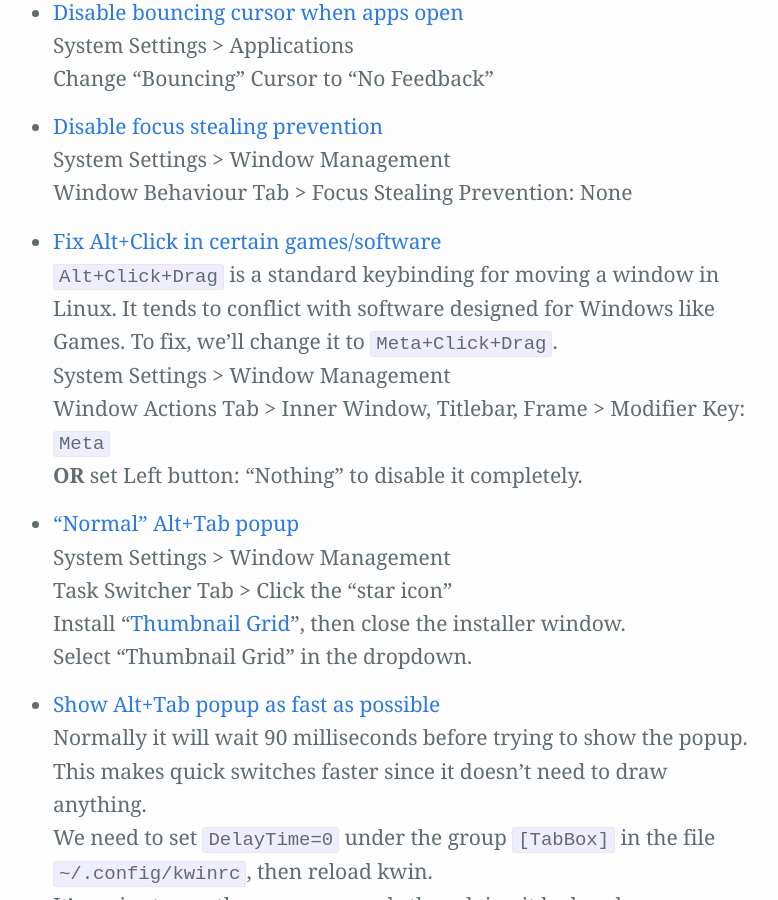
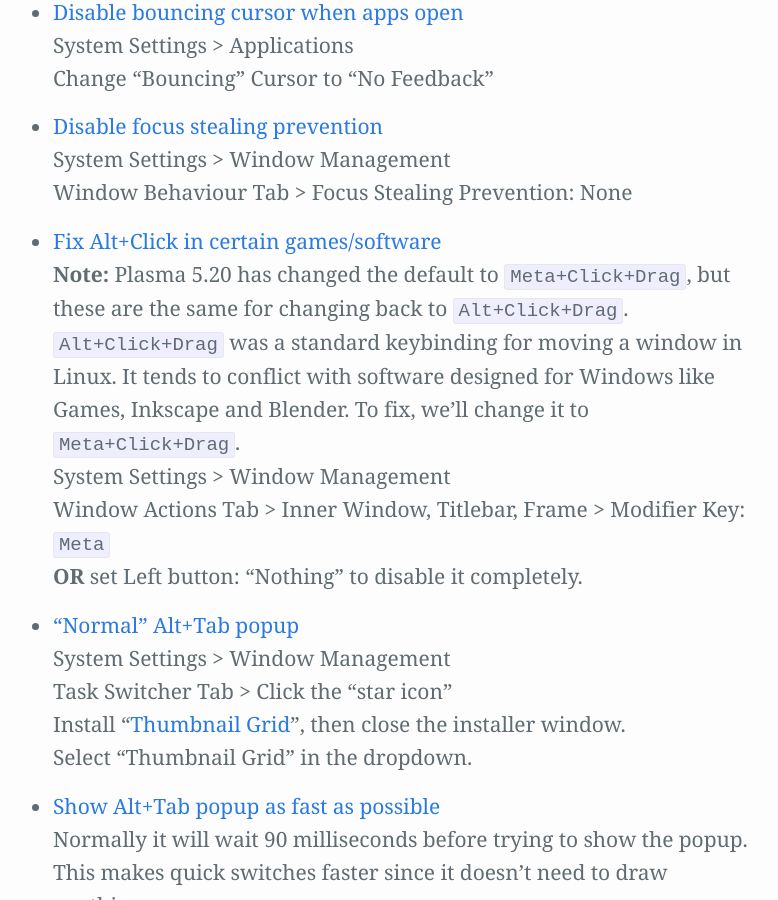
Before and after one commit to Zren/zren.github.io, a Jekyll site: the page built from kde_tips/tips.md, in a window 1280 px wide and 900 px high, scrolled down 2445 px. Shown: the whole window, without its empty margins (247-1025 px from the left). Built offline with Jekyll 4.4.1, drawn with Linux system fonts in a browser that asks for light colours; our own code applies the rules of GitHub Pages for plain Markdown files.

Commit message:
Mention Alt+Click was changed to Meta+Click in Plasma 5.20

```diff
--- a/kde_tips/tips.md
+++ b/kde_tips/tips.md
@@ -98,7 +98,8 @@
 {% endcapture%}{% include tip.html label=label contents=contents %}
 
 {% capture label %}Fix Alt+Click in certain games/software{% endcapture %}{% capture contents %}
-  `Alt+Click+Drag` is a standard keybinding for moving a window in Linux. It tends to conflict with software designed for Windows like Games. To fix, we'll change it to `Meta+Click+Drag`.
+  **Note:** Plasma 5.20 has changed the default to `Meta+Click+Drag`, but these are the same for changing back to `Alt+Click+Drag`.
+  `Alt+Click+Drag` was a standard keybinding for moving a window in Linux. It tends to conflict with software designed for Windows like Games, Inkscape and Blender. To fix, we'll change it to `Meta+Click+Drag`.
   System Settings > Window Management
   Window Actions Tab > Inner Window, Titlebar, Frame > Modifier Key: `Meta`
   **OR** set Left button: "Nothing" to disable it completely.
```
